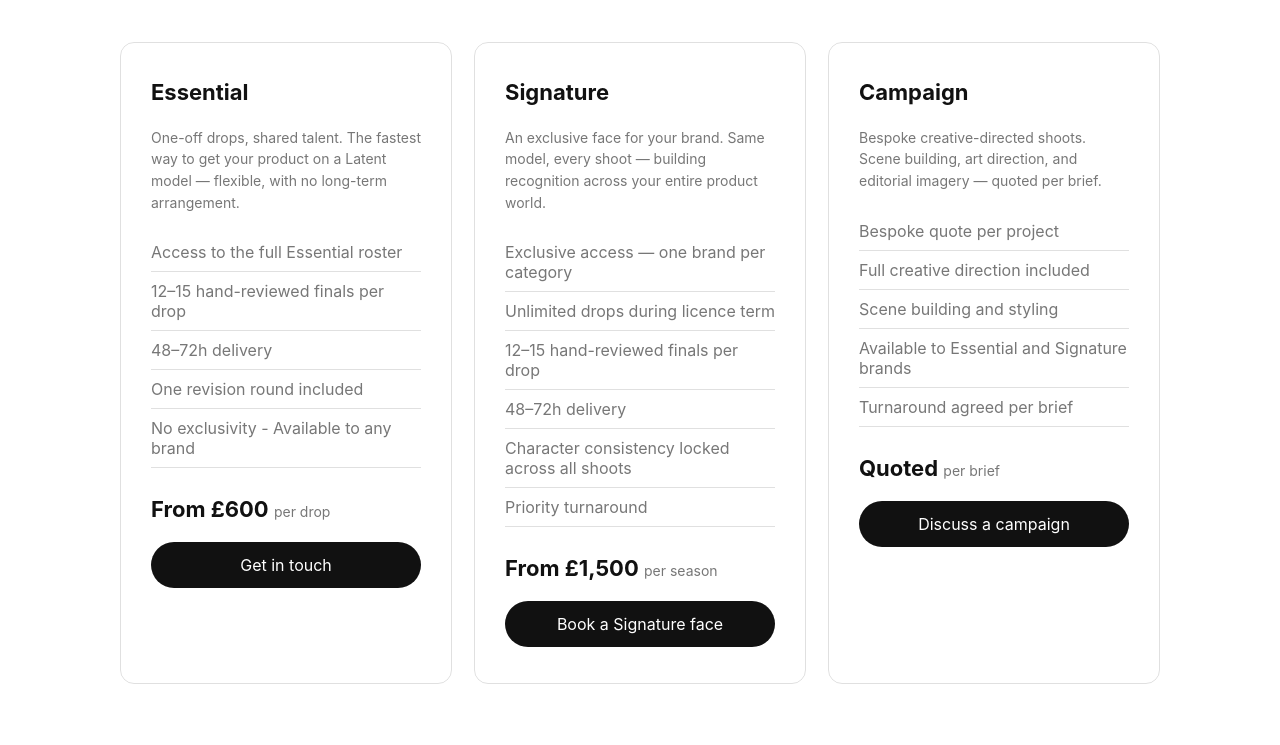
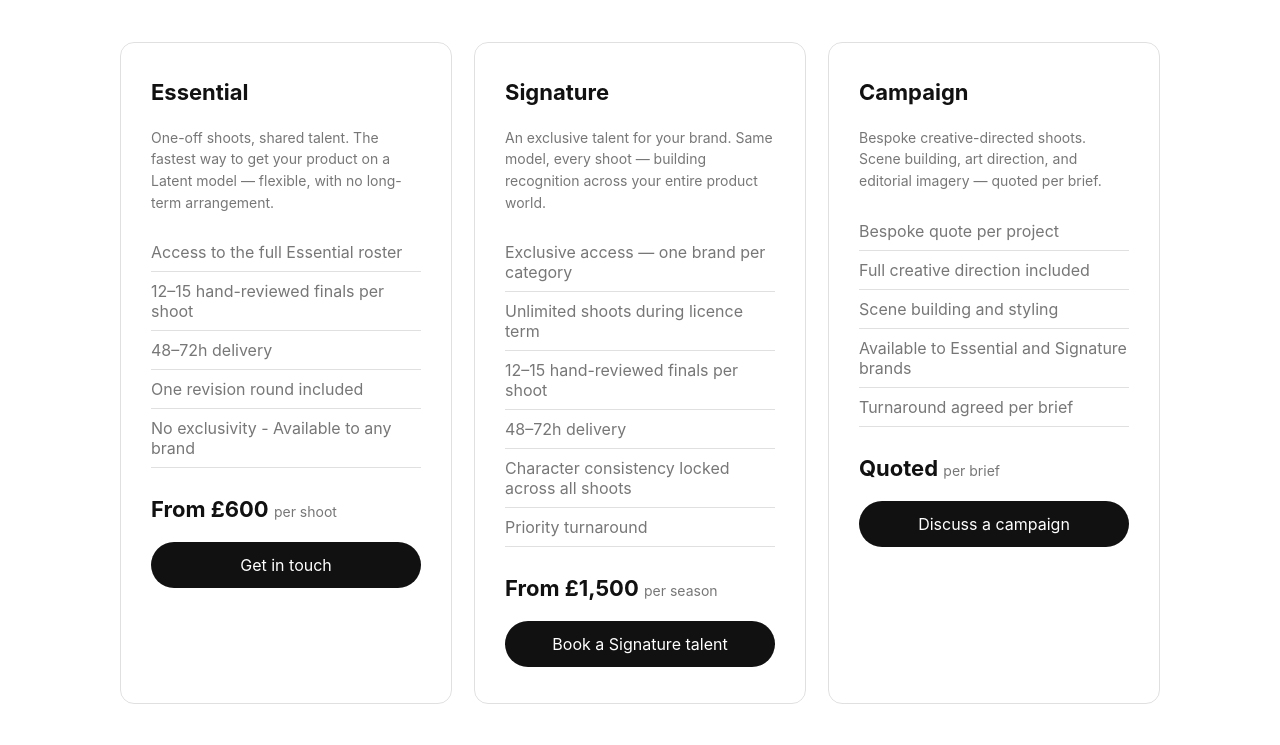
Before and after one commit to kevinoadom-lang/latency-studio, a plain HTML site: page index.html in a window 1280 px wide. Shown: the part 3420-4165 px from the top of the page. Drawn offline with Linux system fonts and the light colour scheme.

Commit message:
drops to shoots

```diff
--- a/index.html
+++ b/index.html
@@ -730,30 +730,30 @@
     <div class="price-grid">
       <div class="price-card">
         <h3>Essential</h3>
-        <p style="color:var(--muted);font-size:14px;line-height:1.55;margin:0 0 20px;">One-off drops, shared talent. The fastest way to get your product on a Latent model — flexible, with no long-term arrangement.</p>
+        <p style="color:var(--muted);font-size:14px;line-height:1.55;margin:0 0 20px;">One-off shoots, shared talent. The fastest way to get your product on a Latent model — flexible, with no long-term arrangement.</p>
         <ul>
           <li>Access to the full Essential roster</li>
-          <li>12–15 hand-reviewed finals per drop</li>
+          <li>12–15 hand-reviewed finals per shoot</li>
           <li>48–72h delivery</li>
           <li>One revision round included</li>
           <li>No exclusivity - Available to any brand</li>
         </ul>
-        <div style="font-size:22px;font-weight:700;margin:0 0 20px;">From £600 <span style="font-size:14px;font-weight:400;color:var(--muted);">per drop</span></div>
+        <div style="font-size:22px;font-weight:700;margin:0 0 20px;">From £600 <span style="font-size:14px;font-weight:400;color:var(--muted);">per shoot</span></div>
         <a class="btn block" href="#book">Get in touch</a>
       </div>
       <div class="price-card">
         <h3>Signature</h3>
-        <p style="color:var(--muted);font-size:14px;line-height:1.55;margin:0 0 20px;">An exclusive face for your brand. Same model, every shoot — building recognition across your entire product world.</p>
+        <p style="color:var(--muted);font-size:14px;line-height:1.55;margin:0 0 20px;">An exclusive talent for your brand. Same model, every shoot — building recognition across your entire product world.</p>
         <ul>
           <li>Exclusive access — one brand per category</li>
-          <li>Unlimited drops during licence term</li>
-          <li>12–15 hand-reviewed finals per drop</li>
+          <li>Unlimited shoots during licence term</li>
+          <li>12–15 hand-reviewed finals per shoot</li>
           <li>48–72h delivery</li>
           <li>Character consistency locked across all shoots</li>
           <li>Priority turnaround</li>
         </ul>
         <div style="font-size:22px;font-weight:700;margin:0 0 20px;">From £1,500 <span style="font-size:14px;font-weight:400;color:var(--muted);">per season</span></div>
-        <a class="btn block" href="#book">Book a Signature face</a>
+        <a class="btn block" href="#book">Book a Signature talent</a>
       </div>
       <div class="price-card">
         <h3>Campaign</h3>
@@ -819,7 +819,7 @@
           <tr>
             <td style="padding:10px 12px;color:var(--muted);">Consistency</td>
             <td style="padding:10px 12px;text-align:right;color:var(--muted);">New model each time</td>
-            <td style="padding:10px 12px;text-align:right;">Same face, every drop</td>
+            <td style="padding:10px 12px;text-align:right;">Same talent, every shoot</td>
           </tr>
         </tbody>
       </table>
```
